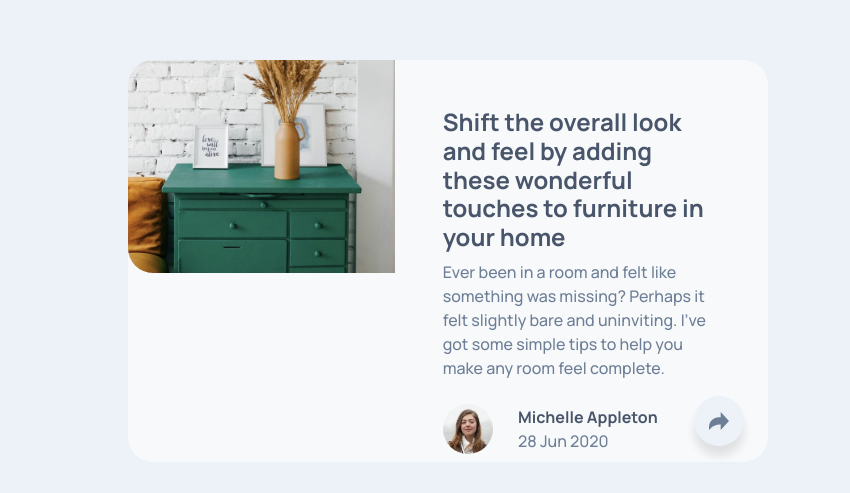
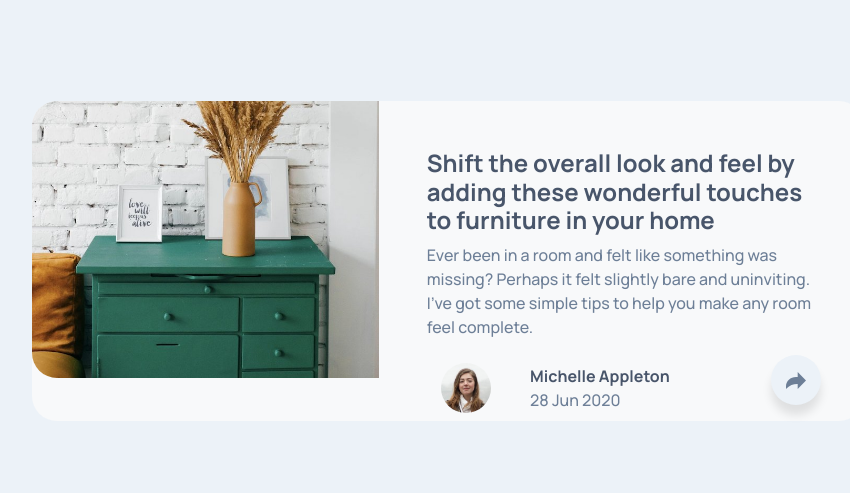
Before and after one commit to NiLoBol/article-preview-component-master, a plain HTML site: page index.html in a window 1280 px wide. Shown: the part 139-632 px from the top of the page, without its empty margins (192-1042 px from the left). Drawn offline with nearby package versions, Linux system fonts and the light colour scheme.

Commit message:
Add files via upload

```diff
--- a/style.css
+++ b/style.css
@@ -155,7 +155,7 @@ p,
 .name2 {
   color: var(--DesaturatedDarkBlue);
 }
-.w700{
+.w700 {
   font-weight: 700;
 }
 /* mobile */
@@ -198,6 +198,11 @@ p,
   .boder252 {
     border-radius: 0 0 25px 25px;
   }
+}
 
-
+@media (max-width: 1440px) {
+  .card-contents {
+    width: 65%;
+    border-radius: 25px;
+  }
 }
```
